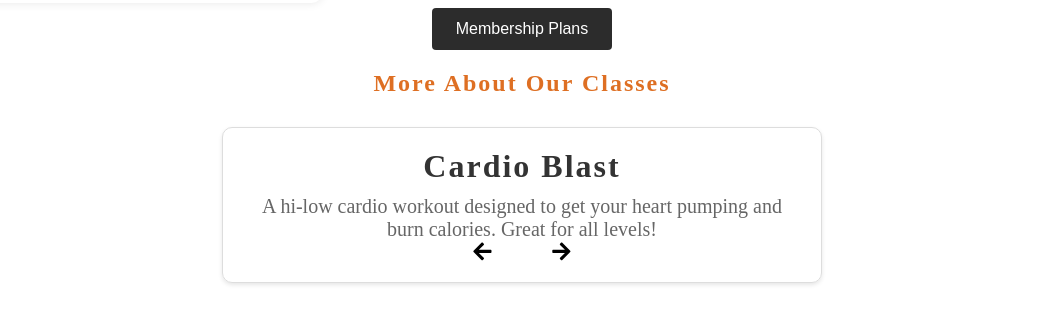
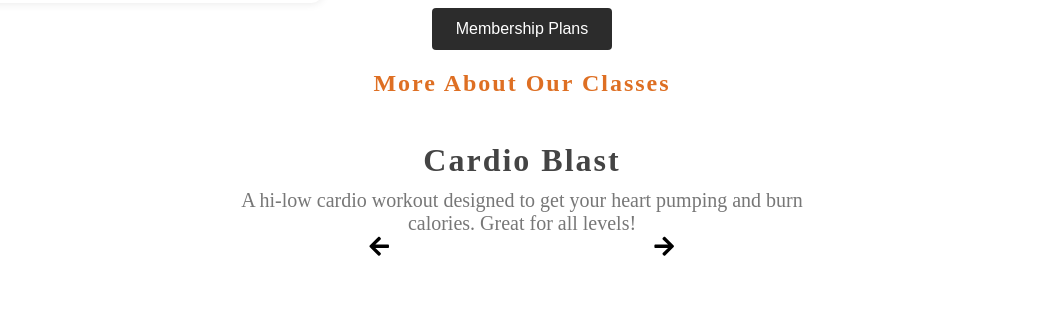
Before and after one commit to jcambria/gymwebpage, a React (Create React App) app: page / in a window 1280 px wide. Shown: the part 1700-2033 px from the top of the page, without its empty margins (118-1161 px from the left). Built offline with nearby package versions, Linux system fonts and the light colour scheme.

Commit message:
trainers almost done

```diff
--- a/src/components/Classes/ClassDescription.css
+++ b/src/components/Classes/ClassDescription.css
@@ -1,27 +1,20 @@
 .class-description {
   display: flex;
   flex-direction: column;
-    justify-content: center;
-    align-items: center;
   width: 100%;
   max-width: 600px;
-    margin: 0 auto;
-    margin-top: 10px;
-    padding: 20px;
-    border: 1px solid #ddd;
+  margin: 10px auto;
+  padding: 15px;
   border-radius: 10px;
-    box-shadow: 0 2px 4px rgba(0, 0, 0, 0.1);
 }
+
 .class-description__icons {
   display: flex;
-    justify-content: space-between;
-    width: 100px;
-    margin: 0 auto;
+  justify-content: space-around;
 }
 
 .class-description__icon {
-    color: black;
-    font-size: 1.3rem;
+  font-size: 1.4rem;
   cursor: pointer;
   transition: transform 0.4s ease-in-out;
 }
@@ -31,13 +24,10 @@
   opacity: .8;
 }
 
-
 .class-description__content {
   display: flex;
   flex-direction: column;
-    justify-content: center;
   align-items: center;
-    width: 100%;
   margin-bottom: 20px;
 }
 
@@ -46,37 +36,15 @@
   font-weight: bold;
   margin: 0 0 10px 0;
   text-align: center;
-    color: #333;
+  color: #444;
 }
 
 .class-description__description {
   font-size: 20px;
   margin: 0;
   text-align: center;
-    color: #666;
+  color: #777;
 }
-
-  /* .class-description__buttons {
-    display: flex;
-    justify-content: space-between;
-    width: 100%;
-  }
-
-  .class-description__button {
-    font-size: 16px;
-    font-weight: bold;
-    padding: 10px 10px;
-    border: none;
-    border-radius: 5px;
-    background-color: #333;
-    color: #fff;
-    cursor: pointer;
-    transition: background-color 0.3s ease;
-  }
-
-  .class-description__button:hover {
-    background-color: #555;
-  } */
 
 @media screen and (max-width: 600px) {
   .class-description__title {
--- a/src/components/Classes/ClassDescription.jsx
+++ b/src/components/Classes/ClassDescription.jsx
@@ -91,7 +91,7 @@ function ClassDescription() {
           className="class-description__icon"
           onClick={handlePrevClick}
         />
-        <FaArrowRight
+        <FaArrowRight id="trainers"
           className="class-description__icon"
           onClick={handleNextClick}
         />
--- a/src/components/Header/Header.jsx
+++ b/src/components/Header/Header.jsx
@@ -14,7 +14,7 @@ const Header = () => {
           experience. Visit us today and experience for yourself why Columbus
           Sports Connection has been the premier gym in town for over 30 years.
         </p>
-        <a className="header__contactlink" href="#here">
+        <a id="healthclub" className="header__contactlink" href="#here">
           Contact Us
         </a>
       </h1>
--- a/src/components/Trainers/Trainers.jsx
+++ b/src/components/Trainers/Trainers.jsx
@@ -4,6 +4,7 @@ import "./Trainers.css";
 import todd from "./todd.jpeg";
 import heather from "./heather.jpeg";
 import trav from "./trav.jpeg";
+import pete from './pete.jpg'
 
 const Trainer = ({ image, name, bio, website }) => (
   <div className="trainer-card">
@@ -42,16 +43,15 @@ const Trainers = () => {
       website: "https://www.facebook.com/TDW3LLNESS/",
     },
     {
-      image: trav,
+      image: pete,
       name: "Travis Dav",
       bio: 'Travis is a certified NASM-CPT and CNC trainer with a background in competitive powerlifting, football, track, and tactical sports conditioning. He uses the TD wellness model, which employs a "C.O.M.P.A.S.S" approach to help individuals gain vitality and improve their health and longevity. Travis offers personalized and adaptable programs for high school athletes, rehabilitating adults, and anyone in between.',
       website: "https://www.facebook.com/TDW3LLNESS/",
     },
-
   ];
 
   return (
-    <div id="trainers" className="trainers-section">
+    <div className="trainers-section">
       <h2 className="section-title-trainers">Meet Our Trainers</h2>
       <div className="container-trainers">
         <a className="trainingform" href="#trainingform">
--- a/src/components/WhatWeOffer/PricingPlans.css
+++ b/src/components/WhatWeOffer/PricingPlans.css
@@ -9,7 +9,7 @@
   cursor: pointer;
   transition: background-color 0.3s ease;
   width: 100%;
-  max-width: 200px;
+  max-width: 185px;
 }
 
 .showButton:hover, .hideButton:hover {
--- a/src/components/WhatWeOffer/PricingPlans.jsx
+++ b/src/components/WhatWeOffer/PricingPlans.jsx
@@ -34,22 +34,20 @@ const PricingComponent = () => {
               <a href="#here" className="findoutmore">
                 Questions?
               </a>
+            </div>
 
-
-            </div>
             <div className="pricingCard">
-              <h3>Free Pass</h3>
-              <p>One week (vaild local ID required) </p>
+              <h3>Monthly</h3>
+              <p></p>
               <ul>
-                <li>Full gym access</li>
-                <li>Child care plans</li>
-                <li>Unlimted classes</li>
+                <li>One month</li>
+                <li>$</li>
+                <li>Three month</li>
+                <li>$</li>
               </ul>
               <a href="#here" className="findoutmore">
                 Questions?
               </a>
-
-
             </div>
             <div className="pricingCard">
               <h3>1 Year</h3>
@@ -58,7 +56,6 @@ const PricingComponent = () => {
                 <li>Full gym access</li>
                 <li>Child care plans</li>
                 <li>Unlimted classes</li>
-
               </ul>
               <a href="#here" className="findoutmore">
                 Questions?
@@ -80,17 +77,16 @@ const PricingComponent = () => {
 
           <div className="more-about-classes">
             We want to work with you. For any questions about pricing and other
-            plans please reach out by phone or the contact form below.
+            plans please reach out by phone or by using the contact form below.
             <div>{/* <FaPhone /> */}</div>
           </div>
           <p className="other-offers">
             {" "}
-            <strong>Other offers include </strong>
+            <strong>Other Offers Include </strong>
           </p>
           <div className="moreOn-memberships">
-            <li>Family Member Plans</li>
-            <li>Silver sneakers</li>
-            <li>10$ day pass</li>
+            <li>Family member plans</li>
+            <li>$10 day pass</li>
           </div>
         </div>
       )}
--- a/src/components/WhatWeOffer/WhatWeOffer.css
+++ b/src/components/WhatWeOffer/WhatWeOffer.css
@@ -8,7 +8,6 @@
     margin-top: -155px;
 
   }
-
 
 
   .row {
--- a/src/components/WhatWeOffer/WhatWeOffer.jsx
+++ b/src/components/WhatWeOffer/WhatWeOffer.jsx
@@ -13,7 +13,7 @@ const WhatWeOffer = () => {
 
   return (
     <section id="what-we-offer">
-      <div id="healthclub" className="container">
+      <div  className="container">
         <h2 className="section-title-healthclub">At Our Health Club</h2>
         <div className="row">
           <div className="col-md-4">
--- a/src/components/WorkoutTracker/WorkOut.css
+++ b/src/components/WorkoutTracker/WorkOut.css
@@ -2,7 +2,7 @@
 .workout-tracker {
   max-width: 100%;
   margin: 0 auto;
-  padding: 20px;
+  padding: 70px;
 }
 
 .workout-tracker__title {
--- a/src/components/WorkoutTracker/WorkoutListTracker.jsx
+++ b/src/components/WorkoutTracker/WorkoutListTracker.jsx
@@ -37,7 +37,7 @@ const WorkoutListTracker = () => {
       const newWorkoutObj = {
         workout: newWorkout,
         sets: newSets,
-        reps: newReps,
+        reps: newReps
       };
       setWorkouts([...workouts, newWorkoutObj]);
       setNewWorkout("");
@@ -53,6 +53,7 @@ const WorkoutListTracker = () => {
   };
 
   return (
+
     <div className="workout-tracker" id="workout">
       <h1 className="workout-tracker__title">Build Your Workout</h1>
       <form className="workout-tracker__form">
@@ -95,7 +96,7 @@ const WorkoutListTracker = () => {
               className="workout-tracker__remove-button"
               onClick={() => handleRemoveWorkout(index)}
             >
-              finished
+              Done
             </button>
           </li>
         ))}
```
Also changed, not shown: src/components/Trainers/pete.jpg (added). Lines whose indentation alone changed are shown as unchanged.
